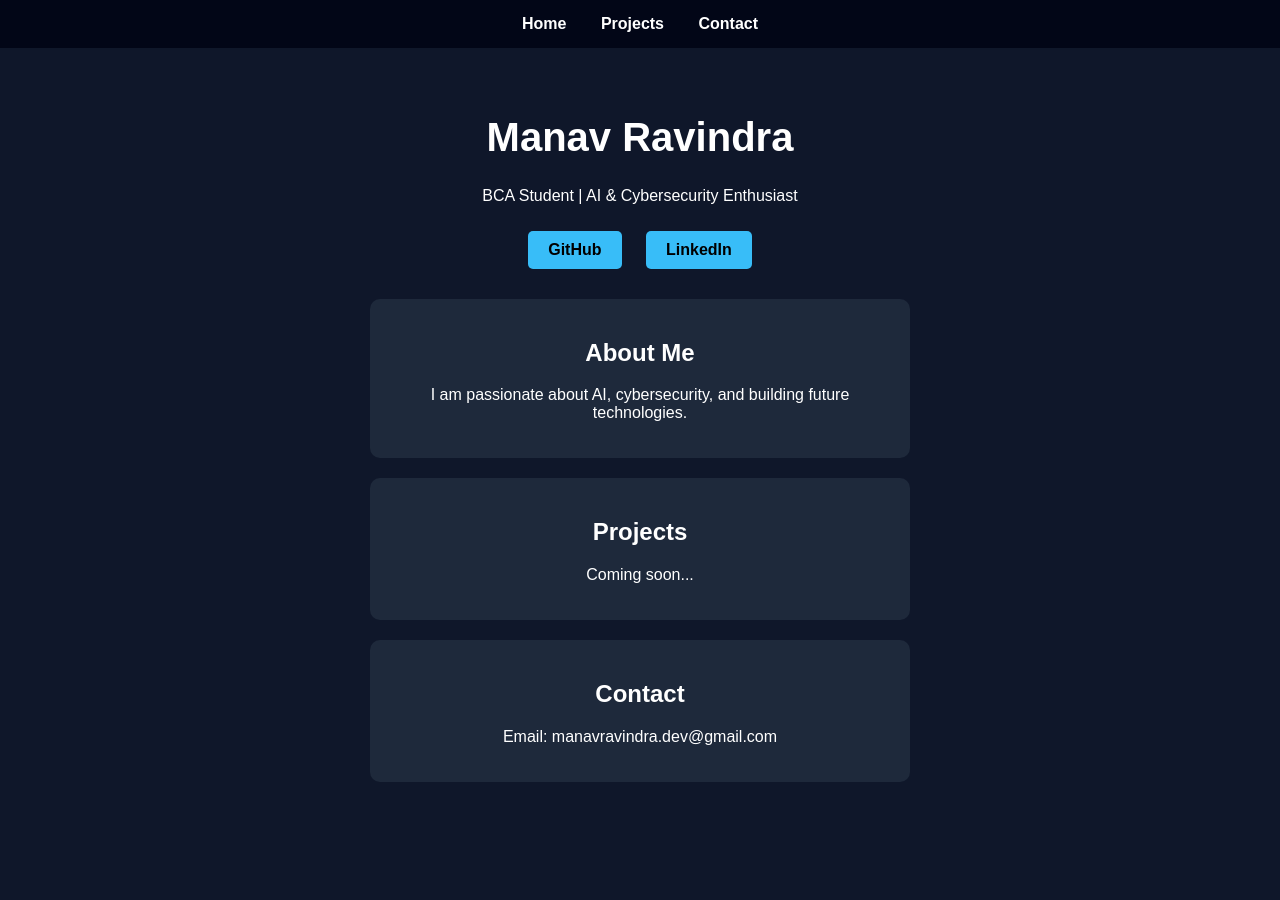
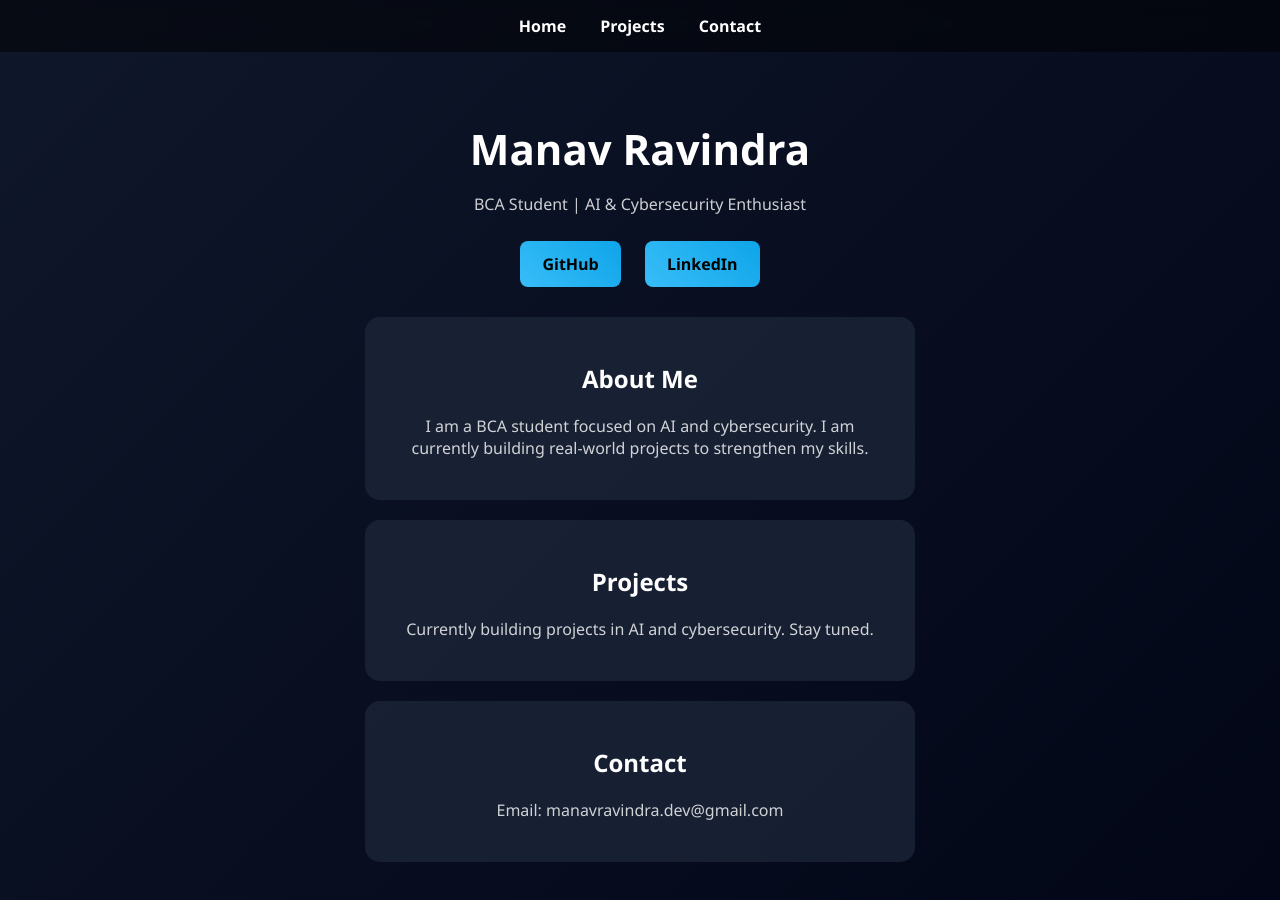
Before and after one commit to ManavRavindra/manavravindra.github.io, a plain HTML site: page index.html in a window 1280 px wide. Before the commit the page ends 842 px from the top, so only its background shows below. Drawn offline with Linux system fonts and the light colour scheme.

Commit message:
Update index.html

```diff
--- a/index.html
+++ b/index.html
@@ -5,15 +5,18 @@
   <style>
     body {
       margin: 0;
-      font-family: Arial;
-      background: #0f172a;
+      font-family: 'Segoe UI', sans-serif;
+      background: linear-gradient(135deg, #0f172a, #020617);
       color: white;
     }
 
     nav {
-      background: #020617;
+      background: rgba(0,0,0,0.5);
+      backdrop-filter: blur(10px);
       padding: 15px;
       text-align: center;
+      position: sticky;
+      top: 0;
     }
 
     nav a {
@@ -29,29 +32,46 @@
     }
 
     h1 {
-      font-size: 40px;
+      font-size: 42px;
+      margin-bottom: 10px;
+    }
+
+    p {
+      opacity: 0.8;
     }
 
     .card {
-      background: #1e293b;
-      padding: 20px;
+      background: rgba(30, 41, 59, 0.7);
+      padding: 25px;
       margin: 20px auto;
-      border-radius: 10px;
+      border-radius: 15px;
       max-width: 500px;
+      transition: 0.3s;
+    }
+
+    .card:hover {
+      transform: translateY(-5px);
+      background: rgba(30, 41, 59, 0.9);
     }
 
     .btn {
       display: inline-block;
       margin: 10px;
-      padding: 10px 20px;
-      background: #38bdf8;
+      padding: 12px 22px;
+      background: linear-gradient(45deg, #38bdf8, #0ea5e9);
       color: black;
       text-decoration: none;
-      border-radius: 5px;
+      border-radius: 8px;
       font-weight: bold;
+      transition: 0.3s;
+    }
+
+    .btn:hover {
+      transform: scale(1.05);
     }
   </style>
 </head>
+
 <body>
 
   <nav>
@@ -65,16 +85,16 @@
     <p>BCA Student | AI & Cybersecurity Enthusiast</p>
 
     <a class="btn" href="https://github.com/ManavRavindra">GitHub</a>
-    <a class="btn" href="https://www.linkedin.com/in/manav-ravindra"">LinkedIn</a>
+    <a class="btn" href="https://www.linkedin.com/in/manav-ravindra">LinkedIn</a>
 
     <div class="card">
       <h2>About Me</h2>
-      <p>I am passionate about AI, cybersecurity, and building future technologies.</p>
+      <p>I am a BCA student focused on AI and cybersecurity. I am currently building real-world projects to strengthen my skills.</p>
     </div>
 
     <div class="card">
       <h2>Projects</h2>
-      <p>Coming soon...</p>
+      <p>Currently building projects in AI and cybersecurity. Stay tuned.</p>
     </div>
 
     <div class="card">
```
